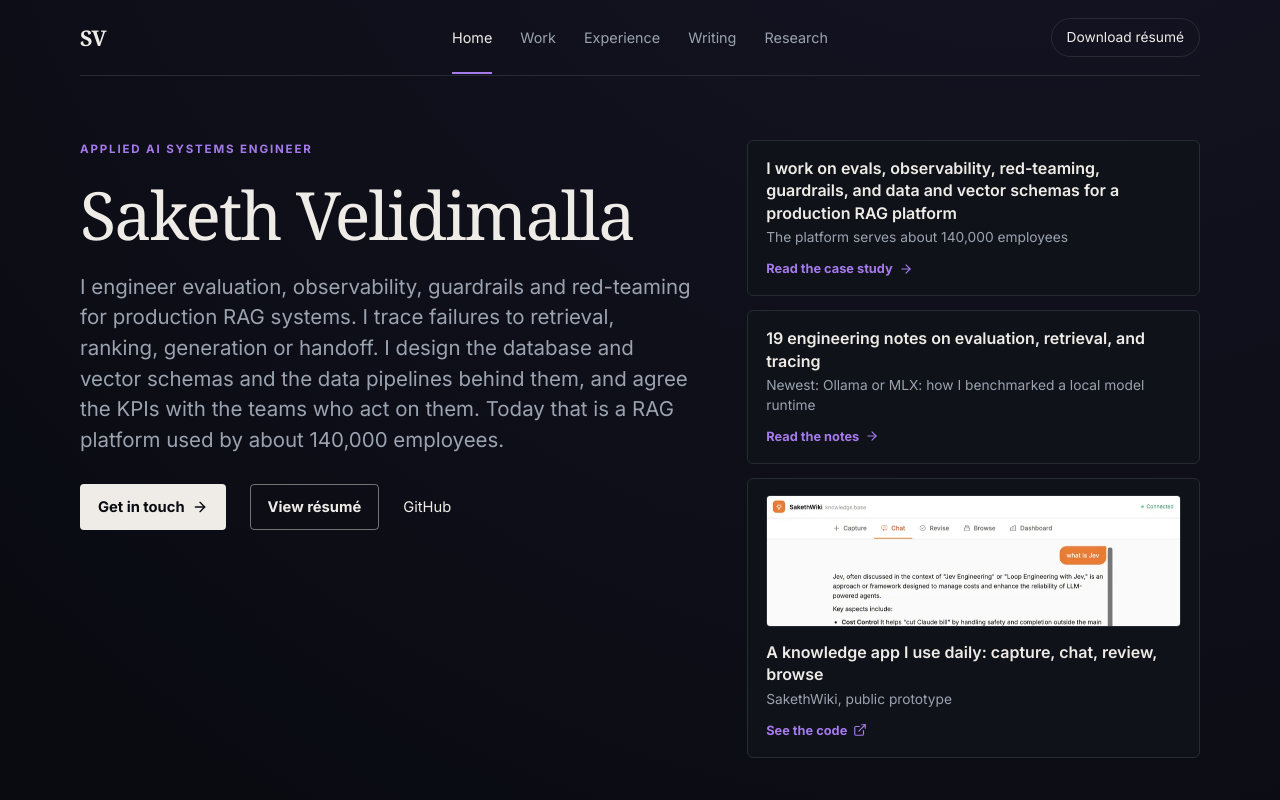
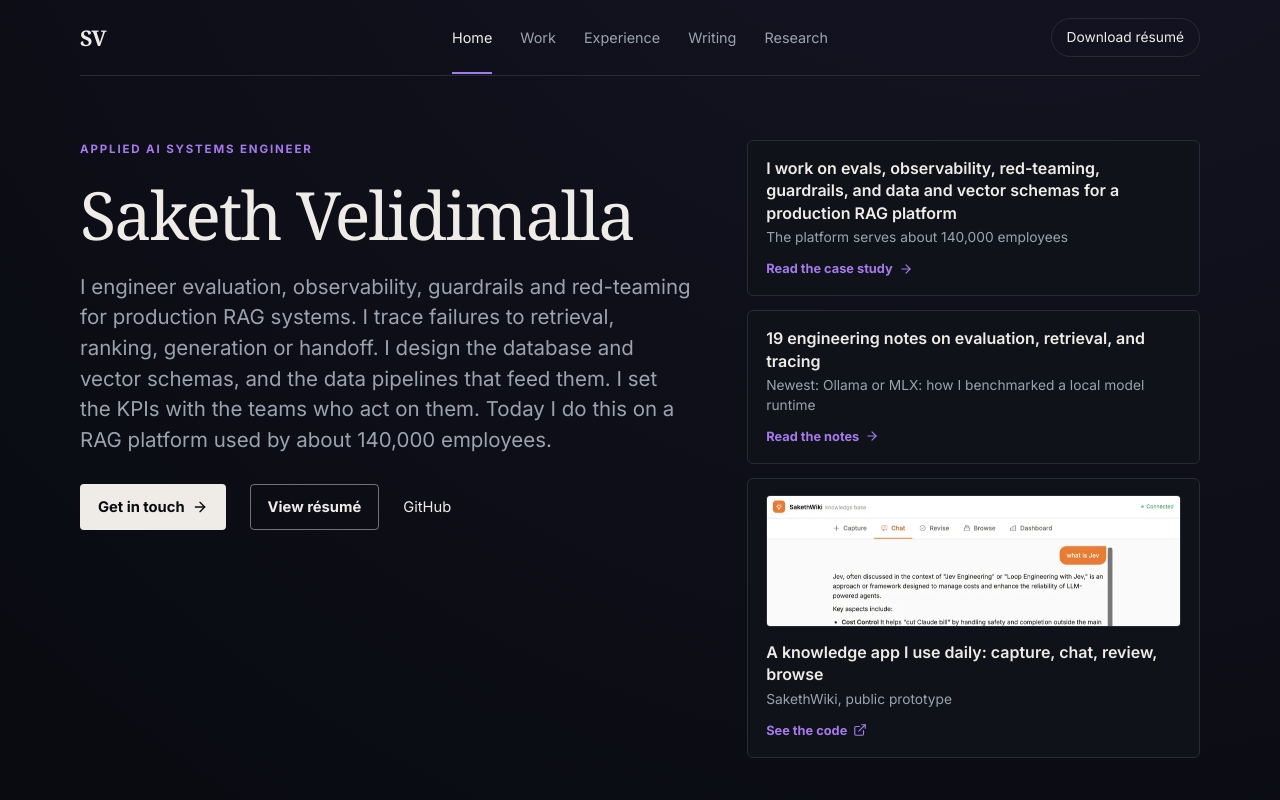
Before and after one commit to Sakethv7/sakethai-portfoliogen, a React (Vite) app: page /work in a window 1280 px wide. Shown: the top 800 px of the page. Built offline with nearby package versions, Linux system fonts and the light colour scheme; the HTML template or start-up script is replaced by a standard one.

Commit message:
Reword the hero thesis: split the long sentence and replace 'agree the KPIs' with 'set the KPIs'

```diff
--- a/src/pages/Index.tsx
+++ b/src/pages/Index.tsx
@@ -13,7 +13,7 @@ const Index = () => {
       <div className="hero-copy">
         <p className="eyebrow">Applied AI Systems Engineer</p>
         <h1>Saketh Velidimalla</h1>
-        <p className="hero-thesis">I engineer evaluation, observability, guardrails and red-teaming for production RAG systems. I trace failures to retrieval, ranking, generation or handoff. I design the database and vector schemas and the data pipelines behind them, and agree the KPIs with the teams who act on them. Today that is a RAG platform used by about 140,000 employees.</p>
+        <p className="hero-thesis">I engineer evaluation, observability, guardrails and red-teaming for production RAG systems. I trace failures to retrieval, ranking, generation or handoff. I design the database and vector schemas, and the data pipelines that feed them. I set the KPIs with the teams who act on them. Today I do this on a RAG platform used by about 140,000 employees.</p>
         <div className="hero-links">
           {/* Scrolls rather than navigating: under HashRouter a bare #contact would be read as a route. */}
           <a className="primary-link" href="#contact" onClick={(event) => { event.preventDefault(); const reduce = window.matchMedia('(prefers-reduced-motion: reduce)').matches; document.getElementById('contact')?.scrollIntoView({ behavior: reduce ? 'auto' : 'smooth' }); }}>Get in touch <ArrowRight /></a>
```
